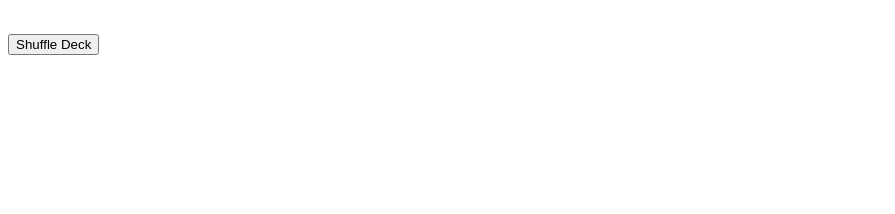
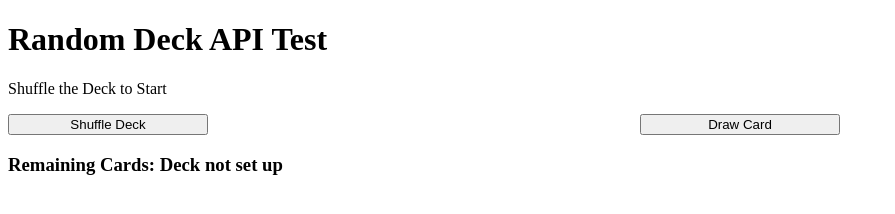
Before and after one commit to EinGreen/deckOfCardsTestProject, a plain HTML site: page index.html in a window 1280 px wide. Shown: the whole page, without its empty margins (0-895 px from the left). Drawn offline with nearby package versions, Linux system fonts and the light colour scheme.

Commit message:
detailed html a bit and linked stylesheet

```diff
--- a/index.html
+++ b/index.html
@@ -5,14 +5,20 @@
     <meta http-equiv="X-UA-Compatible" content="IE=edge">
     <meta name="viewport" content="width=device-width, initial-scale=1.0">
     <title>Random API Test</title>
+    <link rel="stylesheet" href="styles/style.css">
 </head>
 <body>
+    <header>
+        <h1>Random Deck API Test</h1>
+        <p>Shuffle the Deck to Start</p>
+    </header>
     <main>
-        <section>
-            <p id="shuffleMessage"></p>
-            <br>
+        <section id="buttonMenu">
             <button id="shuffleButton">Shuffle Deck</button>
+            <button id="drawCardButton">Draw Card</button>
         </section>
+        <p id="shuffleMessage"></p>
+        <h3 id="remainingCardsCounter">Remaining Cards: Deck not set up</h3>
     </main>
 
     <script src="https://cdn.jsdelivr.net/npm/js-cookie@2/src/js.cookie.min.js"></script>
--- a/styles/style.scss
+++ b/styles/style.scss
@@ -0,0 +1,8 @@
+#buttonMenu {
+    display: grid;
+    grid-auto-flow: column;
+}
+
+button {
+    width: 200px;
+}
```
Also changed, not shown: styles/style.css (added), 1 other file.
